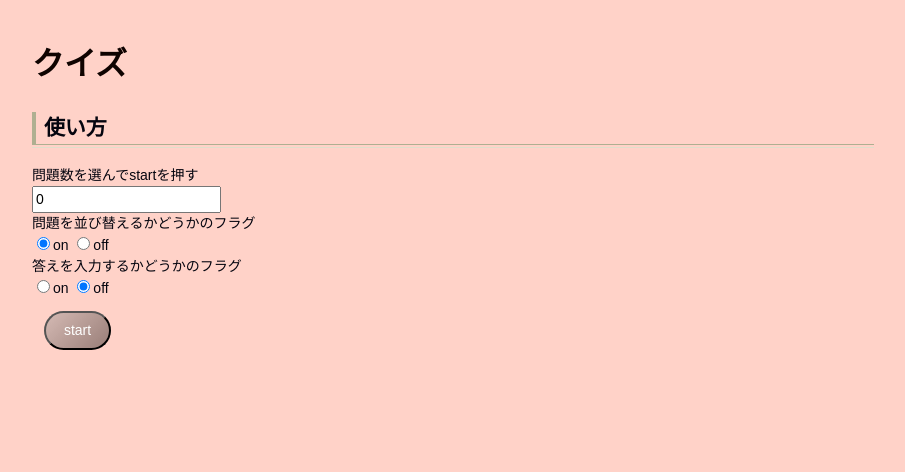
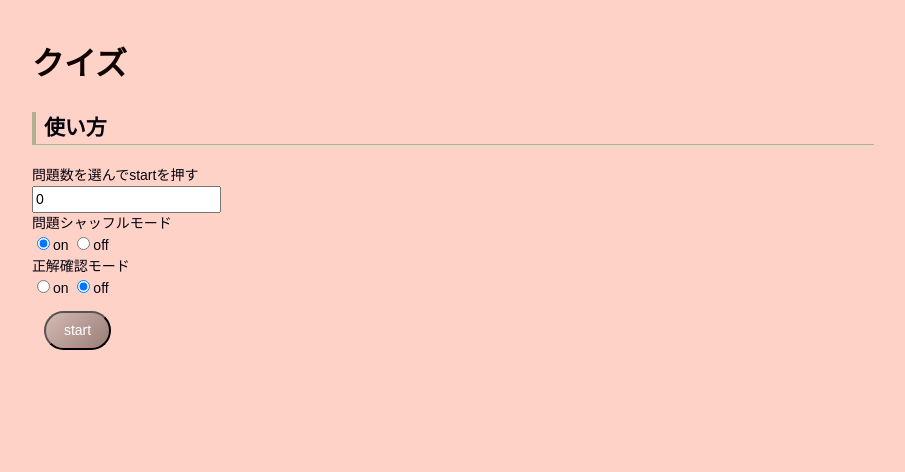
Before and after one commit to littleIkawa/quizapp, a Flask app: page / in a window 1280 px wide. Shown: the top 472 px of the page, without its empty margins (187-1092 px from the left). Run offline with Flask 2, Linux system fonts and the light colour scheme.

Commit message:
text modified

```diff
--- a/templates/index.html
+++ b/templates/index.html
@@ -2,10 +2,10 @@
 {% block content %}
   <form action="/start" method="post">
     <input type="number" name="question_num" min="0" value="0" required/>
-    <p><label for="randomflag">問題を並び替えるかどうかのフラグ</label></p>
+    <p><label for="randomflag">問題シャッフルモード</label></p>
     <input type="radio" id="randomflag" name="randomflag" value="on" checked>on
     <input type="radio" id="randomflag" name="randomflag" value="off">off
-    <p><label for="viewflag">答えを入力するかどうかのフラグ</label></p>
+    <p><label for="viewflag">正解確認モード</label></p>
     <input type="radio" id="viewflag" name="viewflag" value="on">on
     <input type="radio" id="viewflag" name="viewflag" value="off" checked>off<br/>
     <input id="start" type="submit" value="start"/>
```
